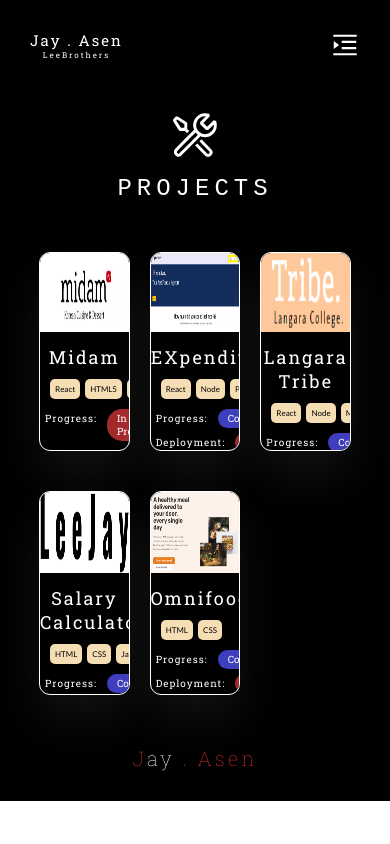
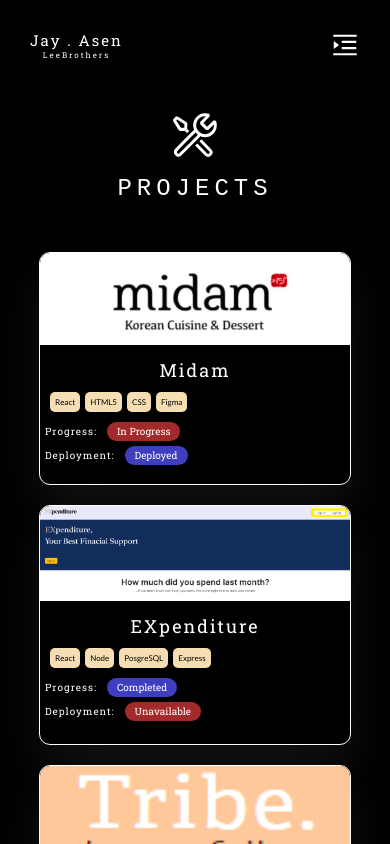
Before and after one commit to LeeJay0126/jayasen, a React (Create React App) app: page /projects in a window 390 px wide. Shown: the top 844 px of the page. Built offline with nearby package versions, Linux system fonts and the light colour scheme; a web font is replaced by a local one.

Commit message:
Project cards responsive on Projects page
Projects page cards are responsive, but the last row of the grid still has padding issues

```diff
--- a/src/Pages/Projects/Project.css
+++ b/src/Pages/Projects/Project.css
@@ -115,6 +115,11 @@
 ***********************************************************************************************/
 
 @media only screen and (min-width: 1200px) and (max-width: 1700px) {
+    .projectsContainer {
+        column-gap: 20px;
+        row-gap: 40px;
+    }
+
     /*
     Project Item Card section
     */
@@ -170,7 +175,8 @@
 }
 
 @media only screen and (max-width: 1200px) {
-        /*
+
+    /*
     Project Item Card section
     */
     .projectTitle {
@@ -223,7 +229,12 @@
     For viewport >= 992
 ***********************************************************************************************/
 @media only screen and (max-width: 992px) {
-            /*
+    .projectsContainer {
+        column-gap: 20px;
+        row-gap: 30px;
+    }
+
+    /*
     Project Item Card section
     */
 
@@ -275,7 +286,13 @@
     For viewport >= 768
 ***********************************************************************************************/
 @media only screen and (max-width: 768px) {
-                /*
+    .projectsContainer {
+        grid-template-columns: 1fr 1fr;
+        column-gap: 20px;
+        row-gap: 20px;
+    }
+
+    /*
     Project Item Card section
     */
     .projectTitle {
@@ -328,7 +345,13 @@
 ***********************************************************************************************/
 
 @media only screen and (max-width: 600px) {
-                    /*
+    .projectsContainer {
+        grid-template-columns: 1fr;
+        column-gap: 20px;
+        row-gap: 20px;
+    }
+
+    /*
     Project Item Card section
     */
     .projectTitle {
```
